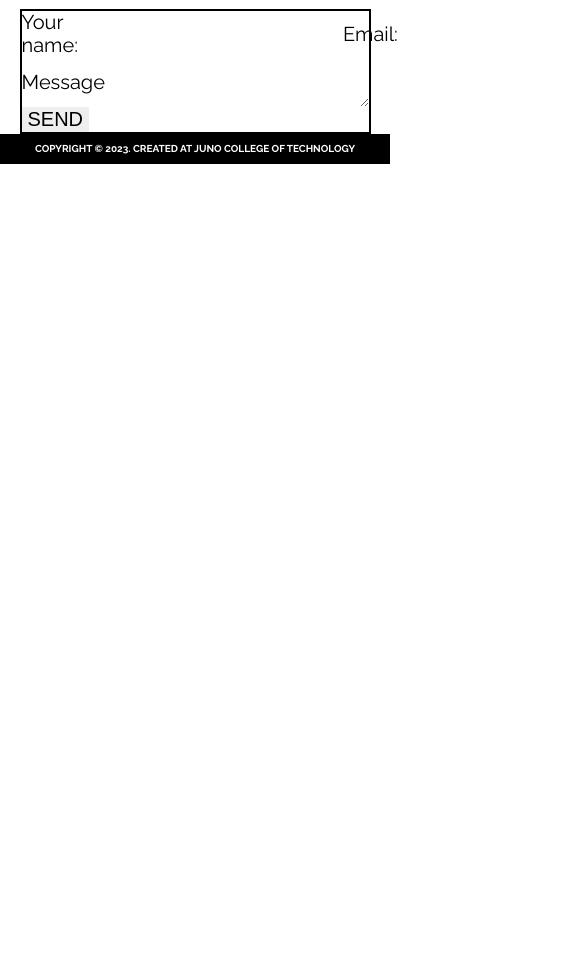
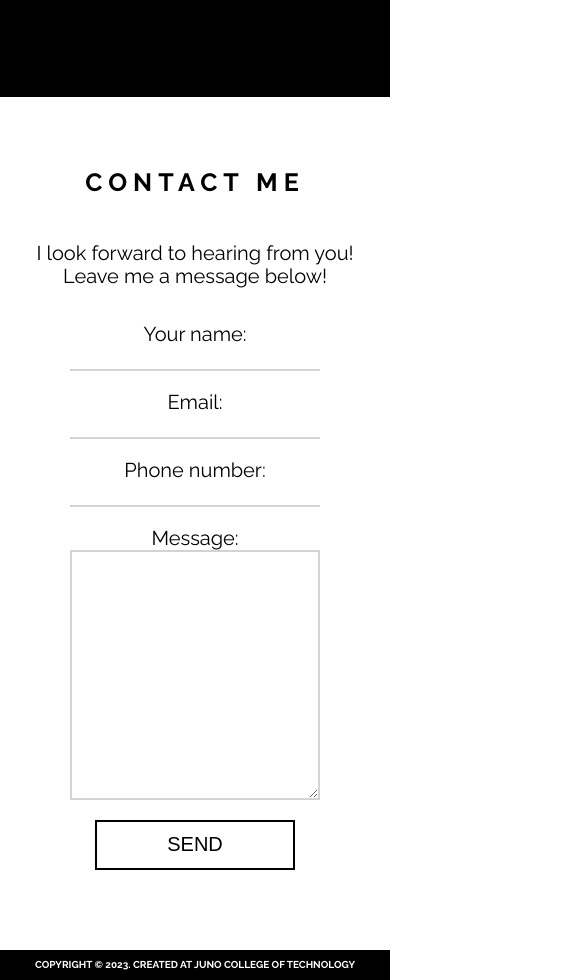
Before and after one commit to wilsonchoi90/portfolio-project, a plain HTML site: page index.html in a window 390 px wide. Shown: the part 4214-5194 px from the top of the page, 585 px wide, since content can reach past the window. Before the commit the page ends 4378 px from the top, so only its background shows below. Drawn offline with Linux system fonts and the light colour scheme.

Commit message:
set up formspree on contact page and updated contact styling, updated media query on skills section

```diff
--- a/index.html
+++ b/index.html
@@ -155,10 +155,6 @@
                             <a href="https://www.linkedin.com/in/wilsonchoi90/"><img src="./assets/icons/logo-linkedin-white.png"
                                     alt="LinkedIn icon"></a>
                         </div>
-
-                        <div class="contact-icon-child">
-                            <a href=""><img src="./assets/icons/mail-white.png" alt="Email logo"></a>
-                        </div>
                     </div>
                 </div>
             </div>
@@ -174,22 +170,31 @@
                     </div>
 
                     <div class="contact-form">
-                        <form action="">
+                        <form action="https://formspree.io/f/mayzvvbk" method="POST">
                             <fieldset>
                                 <label for="full-name">Your name:</label>
-                                <input type="text" id="full-name" required>
+                                <input type="text" id="full-name input-field" required>
+                            <fieldset>
+
+                            <fieldset>
                                 <label for="email">Email:</label>
-                                <input type="email" id="email" required>
-                                <label for="phone-number">Phone number:</label>
-                                <input type="tel" id="phone-number"required>
+                                <input type="email" id="email input-field" required>
                             </fieldset>
 
                             <fieldset>
-                                <label for="message">Message</label>
-                                <textarea name="message" id="message" required></textarea>
+                                <label for="phone-number">Phone number:</label>
+                                <input type="tel" id="phone-number input-field"required>
                             </fieldset>
 
-                            <button>SEND</button>
+                            <fieldset>
+                                <label for="message">Message:</label>
+                                <textarea name="message" id="message input-field" required></textarea>
+                            </fieldset>
+
+                            <fieldset>
+                                <button id="submit">Send</button>
+                            </fieldset>
+
                         </form>
                     </div>
                 </div>
@@ -209,5 +214,7 @@
             </div>
         </section>
     </footer>
+
+    <script src="./script.js"></script>
 </body>
 </html>
--- /dev/null
+++ b/script.js
@@ -0,0 +1,10 @@
+
+
+
+
+
+window.onbeforeunload = () => {
+    for (const form of document.getElementsByTagName('form')) {
+        form.reset();
+    }
+}
--- a/styles/sass/partials/_contact.scss
+++ b/styles/sass/partials/_contact.scss
@@ -1,9 +1,13 @@
 @use './variables' as *;
 @use './mixins' as *;
+
+.contact {
+    padding: 50px 0;
 
     .contact-me {
         background: $primary-background-color;
         padding: 50px 0;
+    }
 }
 
 .contact-title {
@@ -20,15 +24,37 @@
     }
 }
 
+.contact-form {
+
     form {
-    flex-basis: auto;
+        @include flexbox(column);
+
+        button {
+            background-color: $primary-background-color;
+            border: 2px solid $secondary-font-color;
+            width: 200px;
+            height: 50px;
+            align-self: center;
         }
 
         fieldset {
-    @include flexbox();
+            @include flexbox(column);
+            padding: 10px 0;
+
+            input,
+            textarea {
+                border-bottom: 2px solid $border-color;
+                width: 250px;
             }
 
+            textarea {
+                height: 250px;
+                border: 2px solid $border-color;
+            }
 
-.contact-form {
-    border: 2px solid $secondary-font-color;
+            button {
+                text-transform: uppercase;
             }
+        }
+    }
+}
--- a/styles/sass/partials/_header.scss
+++ b/styles/sass/partials/_header.scss
@@ -28,7 +28,7 @@
 
 .hero {
     background-image: url(../../../assets/images/toronto-skyline.jpg);
-    height: 60vh;
+    height: 90vh;
     background-repeat: no-repeat;
     background-position: center;
     background-size: cover;
--- a/styles/sass/partials/_skills.scss
+++ b/styles/sass/partials/_skills.scss
@@ -26,6 +26,7 @@
 .skills-icon-parent {
     @include flexbox(row, center, center);
     flex-wrap: wrap;
+    width: 60%;
 
     li {
         @include flexbox(column);
@@ -39,3 +40,21 @@
         }
     }
 }
+
+// @media (max-width: 1114px) {
+//     .skills-icon-parent {
+//         width: 65%;
+//     }
+// }
+
+@media (max-width: 572px) {
+    .skills-icon-parent {
+        width: 80%;
+    }
+}
+
+@media (max-width: 432px) {
+    .skills-icon-parent {
+        width: 100%;
+    }
+}
--- a/styles/sass/partials/_variables.scss
+++ b/styles/sass/partials/_variables.scss
@@ -2,3 +2,4 @@ $primary-font-color: #fff;
 $secondary-font-color: #000;
 $primary-background-color: #fff;
 $secondary-background-color: #000;
+$border-color: #D3D3D3;
```
Also changed, not shown: styles/style.css. Lines whose indentation alone changed are shown as unchanged.
